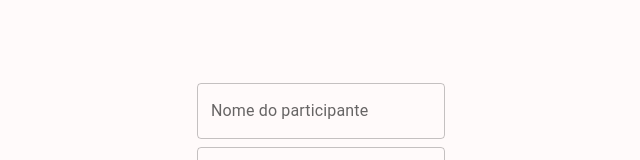
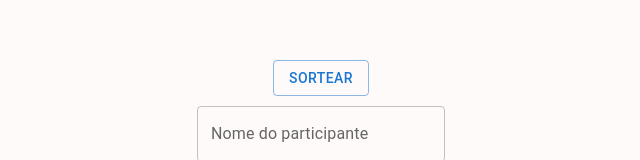
Before and after one commit to Rafa658/secret-santa-front, a React (Create React App) app: page / in a window 1280 px wide. Shown: the part 227-387 px from the top of the page, without its empty margins (319-959 px from the left). Built offline with nearby package versions, Linux system fonts and the light colour scheme; no server answers.

Commit message:
Added GenerateDraw component

```diff
--- a/src/App.js
+++ b/src/App.js
@@ -3,7 +3,7 @@ import * as React from 'react'
 import AddPersonBox from './components/AddPersonBox/AddPersonBox'
 import ShowPeople from './components/ShowPeople/ShowPeople';
 import DataContext from './components/Context/context';
-
+import GenerateDraw from './components/GenerateDraw/GenerateDraw';
 
 function App() {
   const [call, setCall] = React.useState(true)
@@ -11,6 +11,7 @@ function App() {
   return (
     <div className="App">
       <header className="App-header">
+        <GenerateDraw/>
         <DataContext.Provider value={{ call, setCall }}>
           <AddPersonBox />
           <ShowPeople />
--- /dev/null
+++ b/src/components/GenerateDraw/GenerateDraw.js
@@ -0,0 +1,24 @@
+import * as React from 'react'
+import { Button } from '@mui/material'
+import axios from 'axios'
+
+const GenerateDraw = () => {
+    const handleDraw = () => {
+        axios
+            .get('http://localhost:4000/draw')
+            .then(res => console.log(res.data))
+            .catch(e => console.log(e))
+    }
+
+    return(
+        <Button
+            variant='outlined'
+            onClick={handleDraw}
+            className='draw-button'
+        >
+            Sortear
+        </Button>
+    )
+}
+
+export default GenerateDraw
--- a/src/index.css
+++ b/src/index.css
@@ -50,3 +50,9 @@ code {
 .show-person + .show-person {
   margin-left: 7px !important;
 }
+
+/* GenerateDraw components */
+
+.draw-button {
+  margin-bottom: 10px !important;
+}
```
